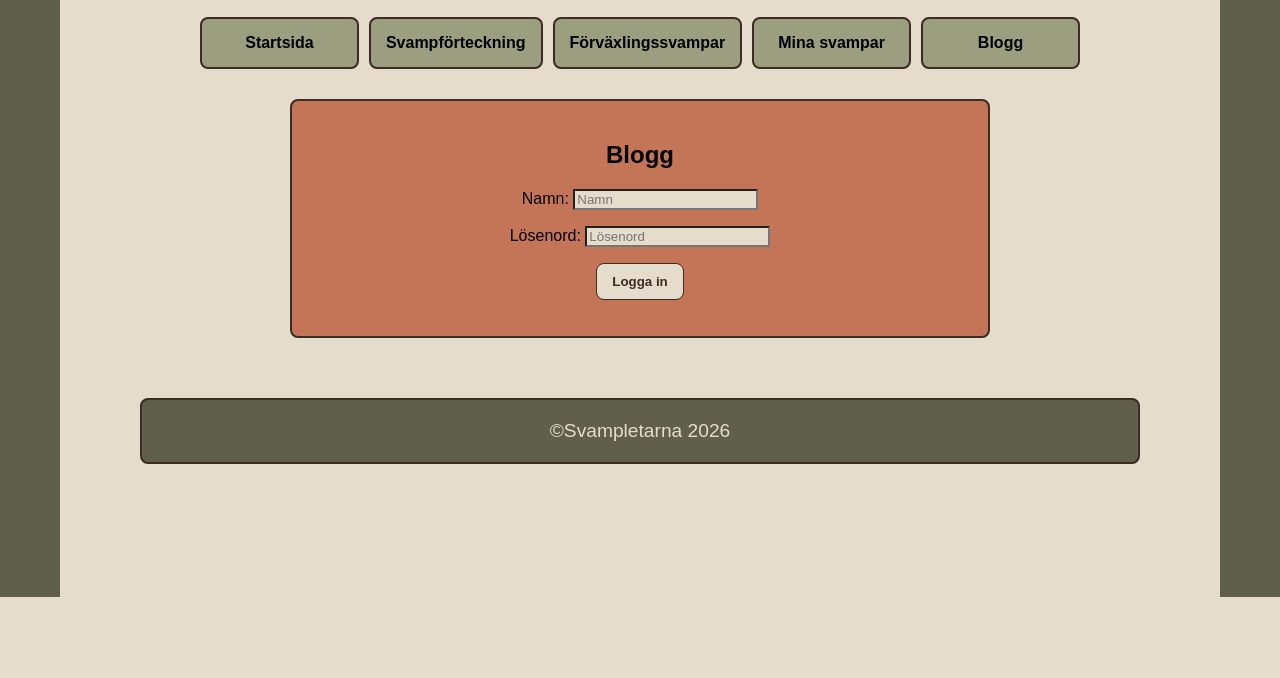
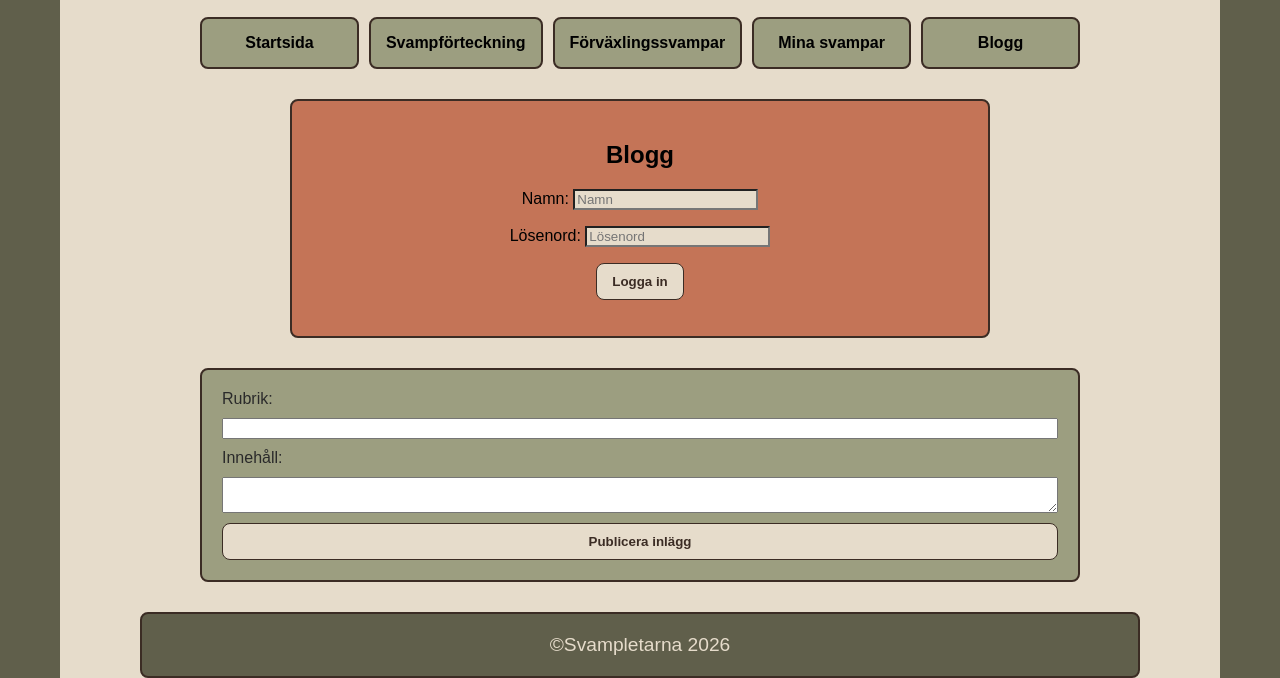
Before and after one commit to gustavnolberger98-svg/Svampletarna-blogg, a website: page pages/blogg.html in a window 1280 px wide. Shown: the part 203-881 px from the top of the page. Before the commit the page ends 800 px from the top, so only its background shows below. Drawn offline with Linux system fonts and the light colour scheme.

Commit message:
Ny form i HTML, fix i CSS, Hämtar elementen
Hämtar Referens i Typescript, Lägger till mina nya grejer i HTML i CSS,
Test på ett object.

```diff
--- a/css/style.css
+++ b/css/style.css
@@ -106,7 +106,8 @@ main {
 /* Svamplistor för mobil */
 #shroomlist,
 #myShroomList,
-#blogglista {
+#blogglista,
+#blogg {
     display: grid;
     gap: 20px;
 }
@@ -114,7 +115,8 @@ main {
 /* Svampkort på båda sidorna */
 #shroomlist article,
 #myShroomList article,
-#blogglista article {
+#blogglista article,
+#blogg {
     background-color: var(--sageGreen);
     border: 2px solid var(--darkBrown);
     border-radius: 8px;
@@ -183,7 +185,8 @@ footer p {
 #myShroomList button,
 #clearButton,
 #login,
-#logout {
+#logout,
+#publish {
     background-color: var(--beige);
     color: var(--darkBrown);
     border: 1px solid var(--darkBrown);
@@ -211,6 +214,12 @@ footer p {
     background-color:#e6dccb;
 }
 
+#bloggForm {
+    display: flex;
+    flex-direction: column;
+    gap: 10px;
+}
+
 /* Navigation för desktop */
 @media (min-width: 768px) {
     nav ul {
--- a/pages/blogg.html
+++ b/pages/blogg.html
@@ -42,15 +42,17 @@
                 <p class="welcome" id="welcome"></p>
                 <button id="logout">Logga ut</button>
         </section>
-        <section id="blogg">
-
-            <!-- Här skriver användaren inlägg -->
-
+        <section id="blogg">   <!-- Här skriver användaren inlägg -->
+            <form id="bloggForm">
+                <label for="title">Rubrik:</label>
+                <input type="text" id="title" required>
+                <label for="text">Innehåll:</label>
+                <textarea id="text" required></textarea>
+                <button type="submit" id="publish">Publicera inlägg</button>
+            </form>
         </section>
-        <section id="blogglista">
-
-            <!-- Här kommer blogginlägg att skrivas ut -->
-
+        <section id="bloggPrint">
+            <!--Här skrivs inlägget ut-->
         </section>
     </main>
     <footer>
```
Also changed, not shown: scripts/blogg.ts (+34 -7 lines).
